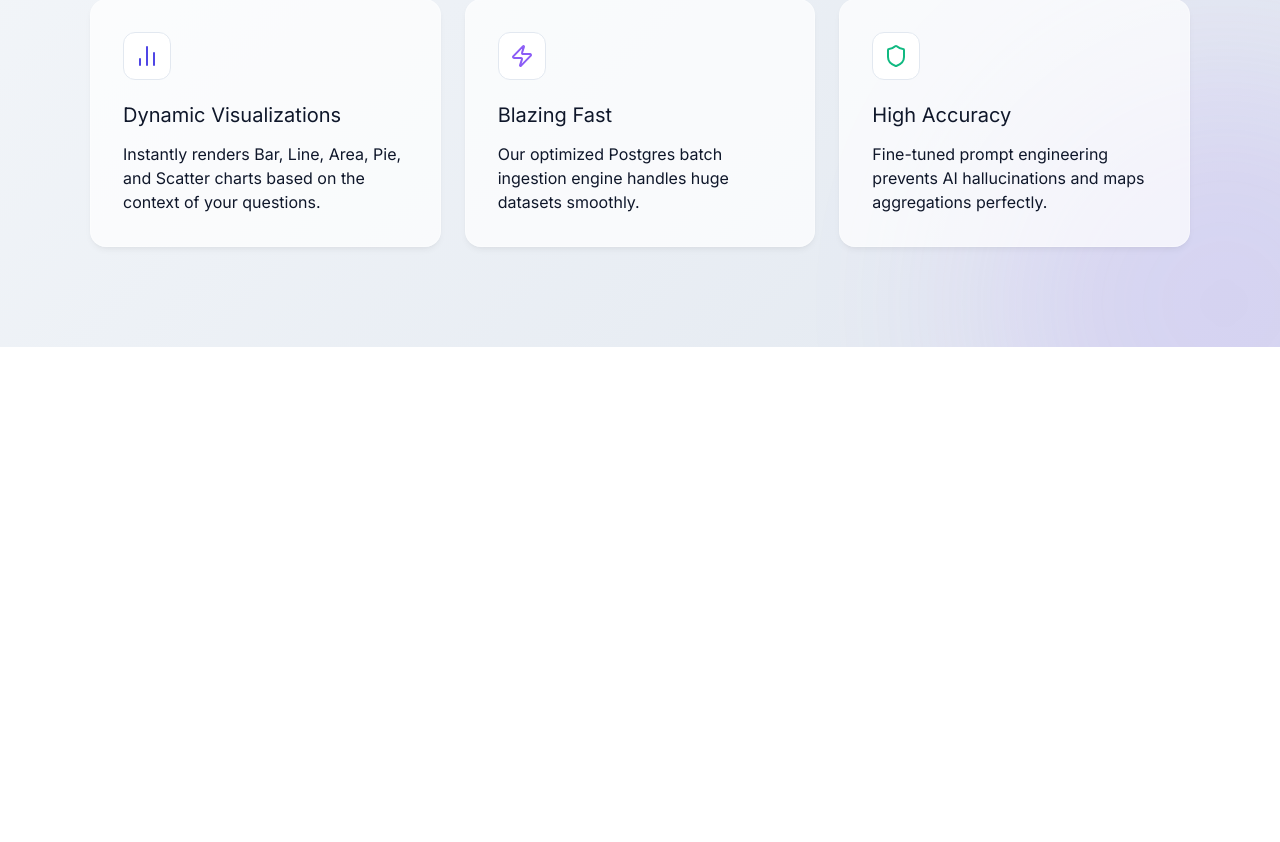
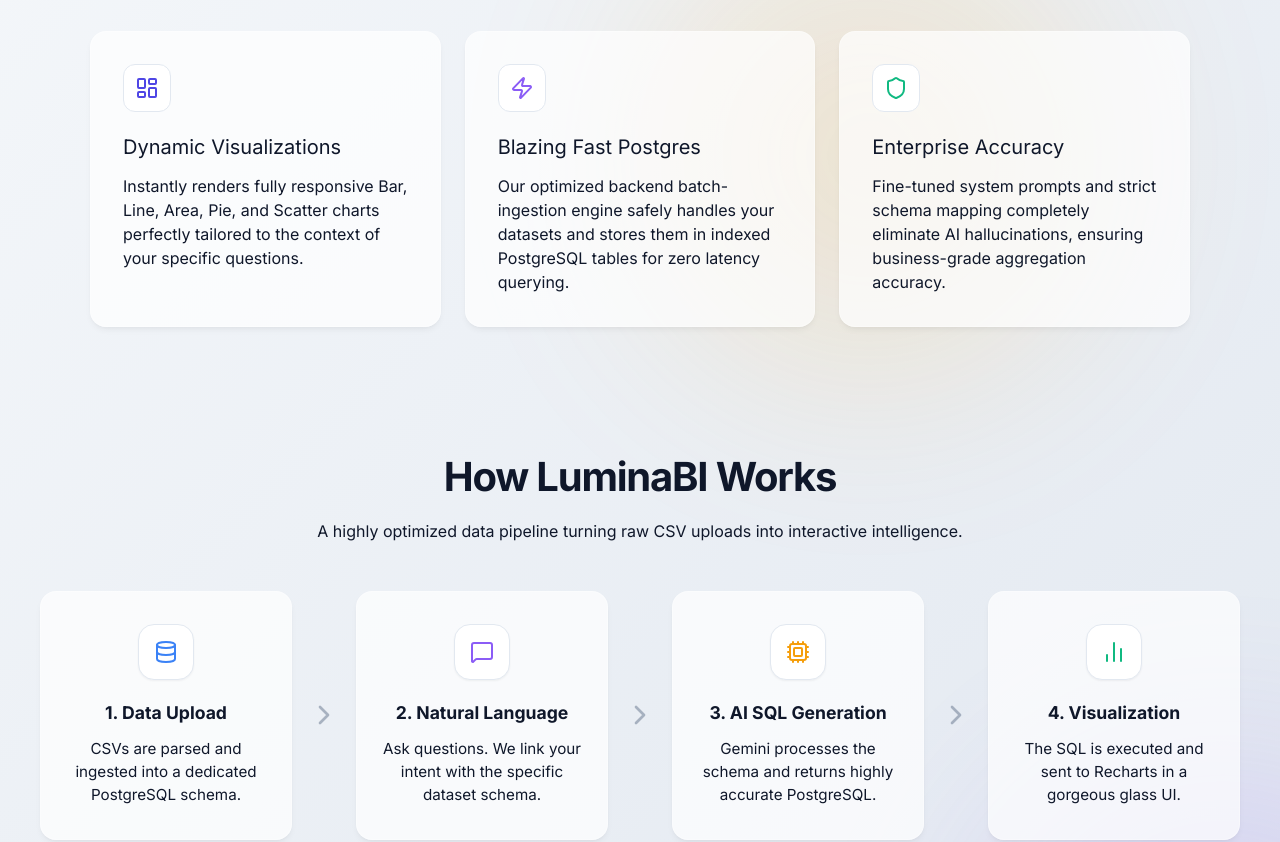
Before and after one commit to Himanshujha25/LuminaBI, a React (Vite) app in the folder client/: page / in a window 1280 px wide. Shown: the part 721-1563 px from the top of the page. Before the commit the page ends 1068 px from the top, so only its background shows below. Built offline with nearby package versions, Linux system fonts and the light colour scheme.

Commit message:
feat(frontend): enhance homepage with detailed copy, new architecture section outlining the data pipeline, and responsive premium design

```diff
--- a/client/src/pages/Home.css
+++ b/client/src/pages/Home.css
@@ -176,6 +176,106 @@
   100% { transform: translate(-50px, 50px) scale(0.9); }
 }
 
+/* ─── SYSTEM ARCHITECTURE SECTION ─── */
+.architecture-section {
+  margin-top: 120px;
+  width: 100%;
+  max-width: 1200px;
+}
+
+.section-header {
+  margin-bottom: 48px;
+  text-align: center;
+}
+
+.section-header h2 {
+  font-size: 2.5rem;
+  font-weight: 800;
+  letter-spacing: -0.03em;
+  margin-bottom: 12px;
+}
+
+.architecture-flow {
+  display: flex;
+  align-items: center;
+  justify-content: space-between;
+  gap: 16px;
+}
+
+.arch-step {
+  flex: 1;
+  display: flex;
+  flex-direction: column;
+  align-items: center;
+  padding: 32px 24px;
+  text-align: center;
+  border-radius: var(--radius-xl);
+  min-height: 240px;
+  transition: transform 0.2s, box-shadow 0.2s;
+}
+
+.arch-step:hover {
+  transform: translateY(-4px);
+  box-shadow: var(--shadow-md);
+}
+
+.arch-icon-box {
+  width: 56px;
+  height: 56px;
+  border-radius: 16px;
+  background: var(--surface-color);
+  display: flex;
+  align-items: center;
+  justify-content: center;
+  margin-bottom: 20px;
+  border: 1px solid var(--border-color);
+  box-shadow: var(--shadow-sm);
+}
+
+.arch-step h4 {
+  font-size: 1.1rem;
+  font-weight: 700;
+  margin-bottom: 12px;
+  color: var(--text-primary);
+}
+
+.arch-step p {
+  font-size: 0.95rem;
+  line-height: 1.5;
+}
+
+.arch-connector {
+  display: flex;
+  align-items: center;
+  justify-content: center;
+  flex-shrink: 0;
+}
+
+.connector-icon {
+  color: var(--text-tertiary);
+  opacity: 0.5;
+}
+
+.home-footer {
+  width: 100%;
+  text-align: center;
+  padding: 40px 20px;
+  border-top: 1px solid var(--border-color);
+  margin-top: auto;
+  position: relative;
+  z-index: 10;
+}
+
+.orb-3 {
+  width: 400px;
+  height: 400px;
+  background: #f59e0b; /* accent-amber */
+  top: 40%;
+  left: 50%;
+  transform: translateX(-50%);
+  animation-delay: -5s;
+}
+
 .home-nav, .hero-section {
   position: relative;
   z-index: 10;
@@ -185,6 +285,21 @@
 @media (max-width: 1024px) {
   .hero-title {
     font-size: 3rem;
+  }
+  .architecture-flow {
+    flex-wrap: wrap;
+    justify-content: center;
+    gap: 32px;
+  }
+  .arch-step {
+    min-width: calc(50% - 32px);
+    min-height: auto;
+  }
+  .arch-connector {
+    display: none;
+  }
+  .section-header h2 {
+    font-size: 2rem;
   }
 }
 
@@ -236,10 +351,26 @@
     padding: 24px;
   }
 
-  .orb-1, .orb-2 {
+  .orb-1, .orb-2, .orb-3 {
     width: 300px;
     height: 300px;
     filter: blur(60px);
+  }
+
+  .architecture-section {
+    margin-top: 80px;
+  }
+  .arch-step {
+    min-width: 100%;
+    padding: 24px;
+    align-items: flex-start;
+    text-align: left;
+    flex-direction: row;
+    gap: 20px;
+  }
+  .arch-icon-box {
+    margin-bottom: 0;
+    flex-shrink: 0;
   }
 }
 
--- a/client/src/pages/Home.jsx
+++ b/client/src/pages/Home.jsx
@@ -1,6 +1,6 @@
 import React from 'react';
 import { Link } from 'react-router-dom';
-import { Sparkles, BarChart2, Zap, Shield, ChevronRight } from 'lucide-react';
+import { Sparkles, BarChart2, Zap, Shield, ChevronRight, Database, MessageSquare, Cpu, Layers, LayoutDashboard } from 'lucide-react';
 import './Home.css';
 
 const Home = () => {
@@ -9,6 +9,7 @@
       {/* Animated Background Orbs */}
       <div className="bg-orb orb-1"></div>
       <div className="bg-orb orb-2"></div>
+      <div className="bg-orb orb-3"></div>
 
       {/* Navbar for Landing */}
       <nav className="home-nav glass-panel">
@@ -33,7 +34,7 @@
             <span className="gradient-text">Get instant insights.</span>
           </h1>
           <p className="hero-subtitle text-secondary animate-slide-up" style={{ animationDelay: '0.2s' }}>
-            LuminaBI connects directly to your CSVs. Ask natural language questions and generate beautiful, highly accurate dashboards instantly—no SQL or coding required.
+            LuminaBI connects directly to your CSVs. Ask natural language questions and generate beautiful, highly accurate dashboards instantly—no SQL or coding required. Perfect for modern data teams and executives.
           </p>
 
           <div className="hero-cta animate-slide-up" style={{ animationDelay: '0.3s' }}>
@@ -47,22 +48,76 @@
         {/* Features Preview */}
         <div className="features-grid animate-fade-in" style={{ animationDelay: '0.4s' }}>
           <div className="feature-card glass-panel">
-            <div className="feature-icon"><BarChart2 size={24} color="var(--accent-blue)" /></div>
+            <div className="feature-icon"><LayoutDashboard size={24} color="var(--accent-blue)" /></div>
             <h3>Dynamic Visualizations</h3>
-            <p className="text-secondary">Instantly renders Bar, Line, Area, Pie, and Scatter charts based on the context of your questions.</p>
+            <p className="text-secondary">Instantly renders fully responsive Bar, Line, Area, Pie, and Scatter charts perfectly tailored to the context of your specific questions.</p>
           </div>
           <div className="feature-card glass-panel">
              <div className="feature-icon"><Zap size={24} color="#8b5cf6" /></div>
-             <h3>Blazing Fast</h3>
-             <p className="text-secondary">Our optimized Postgres batch ingestion engine handles huge datasets smoothly.</p>
+             <h3>Blazing Fast Postgres</h3>
+             <p className="text-secondary">Our optimized backend batch-ingestion engine safely handles your datasets and stores them in indexed PostgreSQL tables for zero latency querying.</p>
           </div>
           <div className="feature-card glass-panel">
              <div className="feature-icon"><Shield size={24} color="#10b981" /></div>
-             <h3>High Accuracy</h3>
-             <p className="text-secondary">Fine-tuned prompt engineering prevents AI hallucinations and maps aggregations perfectly.</p>
+             <h3>Enterprise Accuracy</h3>
+             <p className="text-secondary">Fine-tuned system prompts and strict schema mapping completely eliminate AI hallucinations, ensuring business-grade aggregation accuracy.</p>
           </div>
         </div>
+
+        {/* System Architecture Section */}
+        <section className="architecture-section animate-slide-up" style={{ animationDelay: '0.6s' }}>
+          <div className="section-header">
+            <h2>How LuminaBI Works</h2>
+            <p className="text-secondary">A highly optimized data pipeline turning raw CSV uploads into interactive intelligence.</p>
+          </div>
+
+          <div className="architecture-flow">
+            <div className="arch-step glass-panel">
+              <div className="arch-icon-box"><Database size={24} color="#3b82f6" /></div>
+              <div className="arch-step-content">
+                <h4>1. Data Upload</h4>
+                <p className="text-secondary">CSVs are parsed and ingested into a dedicated PostgreSQL schema.</p>
+              </div>
+            </div>
+
+            <div className="arch-connector"><ChevronRight size={32} className="connector-icon" /></div>
+
+            <div className="arch-step glass-panel">
+              <div className="arch-icon-box"><MessageSquare size={24} color="#8b5cf6" /></div>
+              <div className="arch-step-content">
+                <h4>2. Natural Language</h4>
+                <p className="text-secondary">Ask questions. We link your intent with the specific dataset schema.</p>
+              </div>
+            </div>
+
+            <div className="arch-connector"><ChevronRight size={32} className="connector-icon" /></div>
+
+            <div className="arch-step glass-panel">
+               <div className="arch-icon-box"><Cpu size={24} color="#f59e0b" /></div>
+               <div className="arch-step-content">
+                 <h4>3. AI SQL Generation</h4>
+                 <p className="text-secondary">Gemini processes the schema and returns highly accurate PostgreSQL.</p>
+               </div>
+            </div>
+
+            <div className="arch-connector"><ChevronRight size={32} className="connector-icon" /></div>
+
+            <div className="arch-step glass-panel">
+              <div className="arch-icon-box"><BarChart2 size={24} color="#10b981" /></div>
+              <div className="arch-step-content">
+                <h4>4. Visualization</h4>
+                <p className="text-secondary">The SQL is executed and sent to Recharts in a gorgeous glass UI.</p>
+              </div>
+            </div>
+          </div>
+        </section>
+
       </main>
+
+      {/* Simple Footer */}
+      <footer className="home-footer">
+        <p className="text-tertiary">© 2026 LuminaBI. All rights reserved.</p>
+      </footer>
     </div>
   );
 };
```
